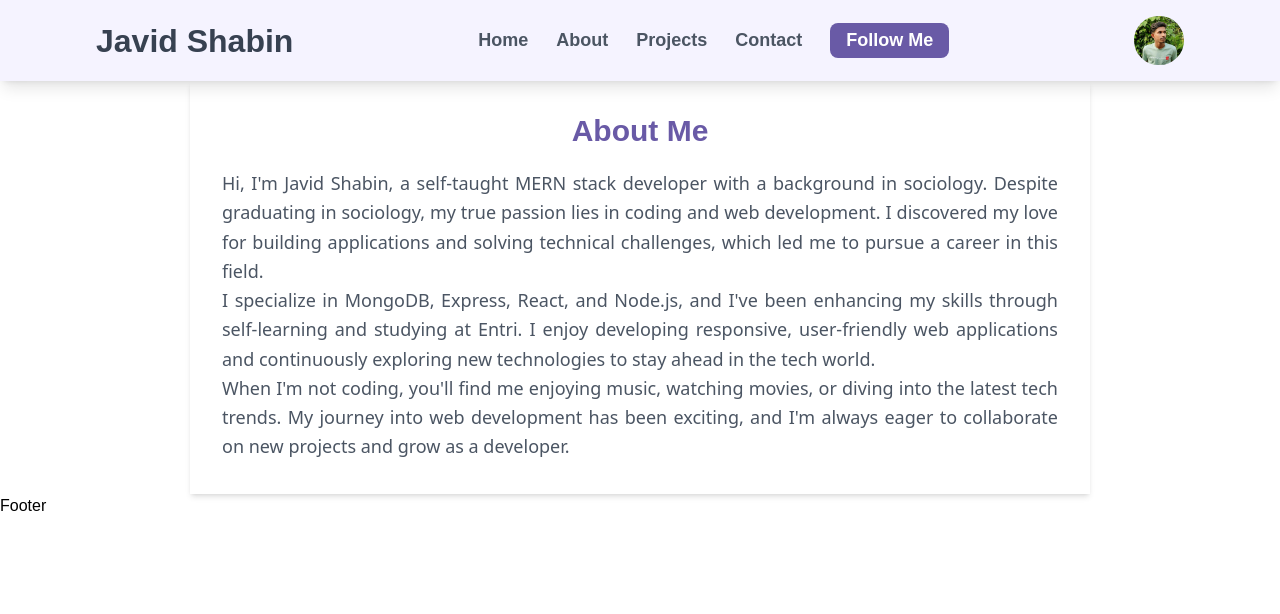
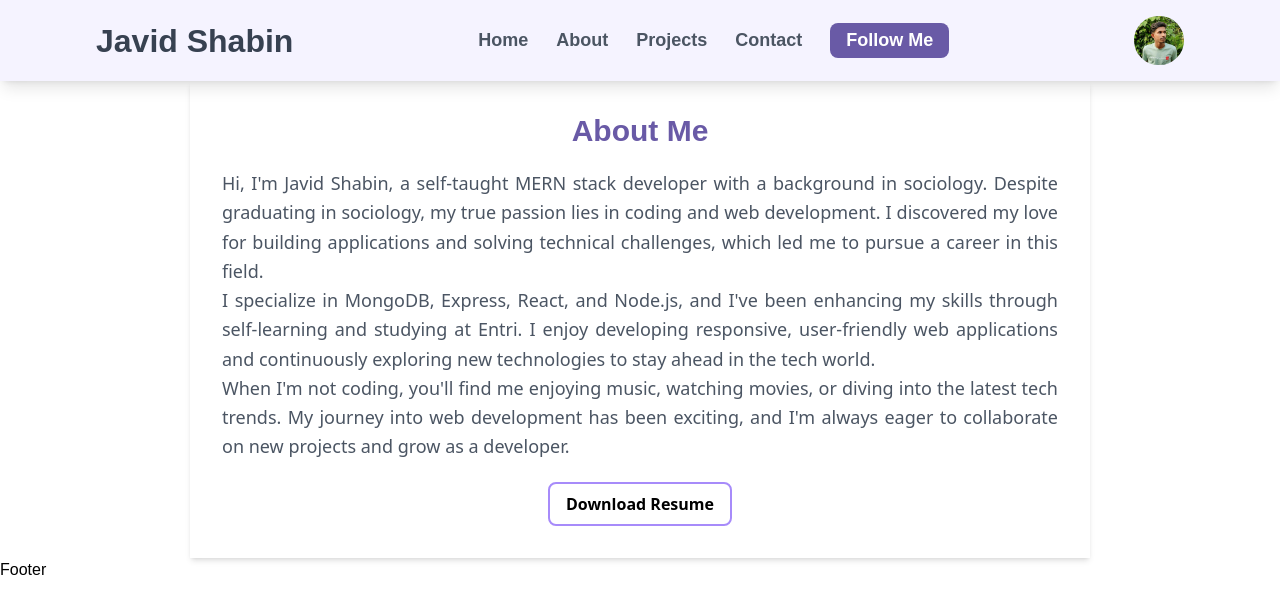
Before and after one commit to javidShabin/my-portfolio.in, a React (Vite) app: page /about in a window 1280 px wide. Shown: the top 614 px of the page. Built offline with nearby package versions, Linux system fonts and the light colour scheme; a web font is replaced by a local one.

Commit message:
Make a change

```diff
--- a/src/pages/About.jsx
+++ b/src/pages/About.jsx
@@ -20,6 +20,7 @@ const About = () => {
           has been exciting, and I'm always eager to collaborate on new projects
           and grow as a developer.
         </p>
+        <button className="py-2 px-4 border-2 border-violet-400 font-semibold rounded-lg mt-5">Download Resume</button>
       </div>
     </main>
   );
```
